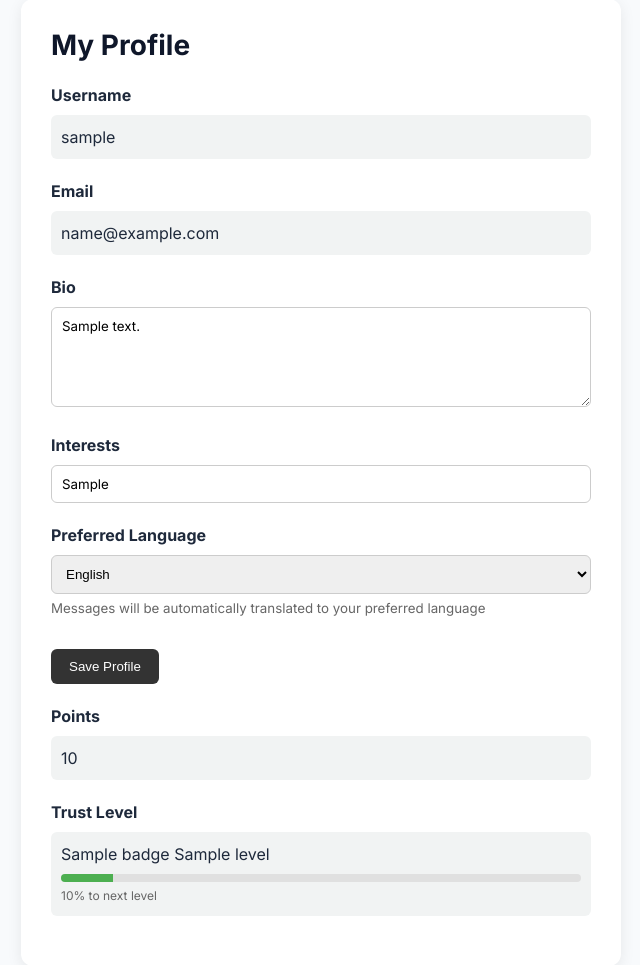
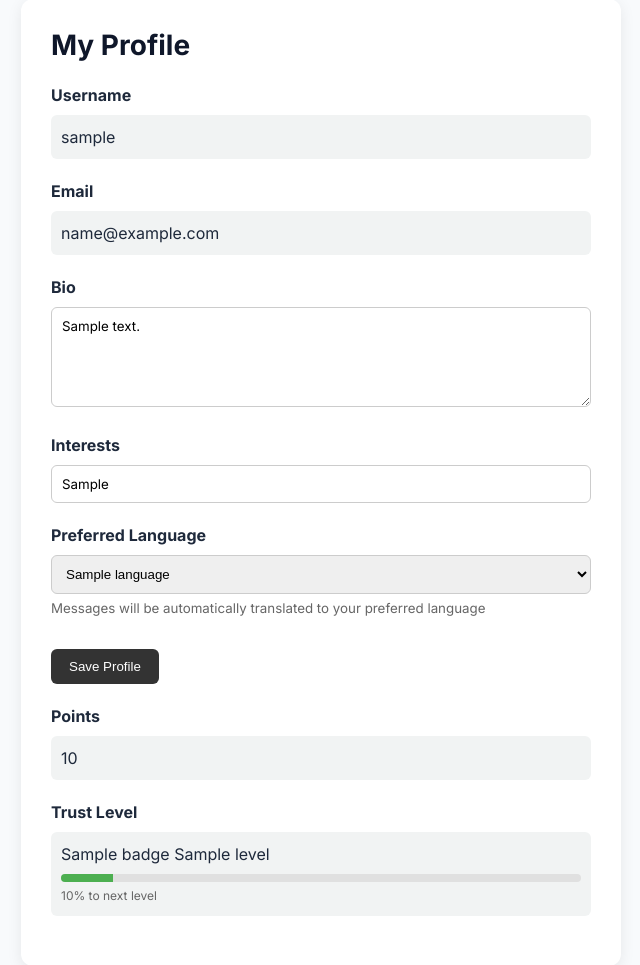
Before and after one commit to bhumika815/DriftBridge, a Flask app: template app/templates/profile.html in a window 1280 px wide. Shown: the part 65-1030 px from the top of the page, without its empty margins (319-959 px from the left). Run offline with Flask 3, Linux system fonts and the light colour scheme; tables that the repository leaves empty hold one stand-in row (values such as "Sample post"); the template is opened without the code that fills it: values that come from a table or form of the project are taken from there, most other values are stand-ins (such as "Sample title", 1, 10 or a date in 2020).

Commit message:
Update profile language selection

```diff
--- a/app/templates/profile.html
+++ b/app/templates/profile.html
@@ -111,21 +111,9 @@ My Profile - DriftBridge
         <div class="profile-item">
             <strong>Preferred Language</strong>
             <select name="preferred_language" style="width: 100%; padding: 10px; border: 1px solid #ccc; border-radius: 6px;">
-                <option value="en" {% if user.preferred_language == 'en' %}selected{% endif %}>English</option>
-                <option value="hi" {% if user.preferred_language == 'hi' %}selected{% endif %}>Hindi (हिंदी)</option>
-                <option value="es" {% if user.preferred_language == 'es' %}selected{% endif %}>Spanish (Español)</option>
-                <option value="fr" {% if user.preferred_language == 'fr' %}selected{% endif %}>French (Français)</option>
-                <option value="de" {% if user.preferred_language == 'de' %}selected{% endif %}>German (Deutsch)</option>
-                <option value="ja" {% if user.preferred_language == 'ja' %}selected{% endif %}>Japanese (日本語)</option>
-                <option value="zh" {% if user.preferred_language == 'zh' %}selected{% endif %}>Chinese (中文)</option>
-                <option value="ar" {% if user.preferred_language == 'ar' %}selected{% endif %}>Arabic (العربية)</option>
-                <option value="pt" {% if user.preferred_language == 'pt' %}selected{% endif %}>Portuguese (Português)</option>
-                <option value="ru" {% if user.preferred_language == 'ru' %}selected{% endif %}>Russian (Русский)</option>
-                <option value="bn" {% if user.preferred_language == 'bn' %}selected{% endif %}>Bengali (বাংলা)</option>
-                <option value="mr" {% if user.preferred_language == 'mr' %}selected{% endif %}>Marathi (मराठी)</option>
-                <option value="ta" {% if user.preferred_language == 'ta' %}selected{% endif %}>Tamil (தமிழ்)</option>
-                <option value="te" {% if user.preferred_language == 'te' %}selected{% endif %}>Telugu (తెలుగు)</option>
-                <option value="gu" {% if user.preferred_language == 'gu' %}selected{% endif %}>Gujarati (ગુજરાતી)</option>
+                {% for code, name in languages|dictsort %}
+                <option value="{{ code }}" {% if user.preferred_language == code %}selected{% endif %}>{{ name }}</option>
+                {% endfor %}
             </select>
             <small style="color: #666; display: block; margin-top: 5px;">
                 Messages will be automatically translated to your preferred language
```
Also changed, not shown: app/routes/profile.py (+7 -1 lines).
